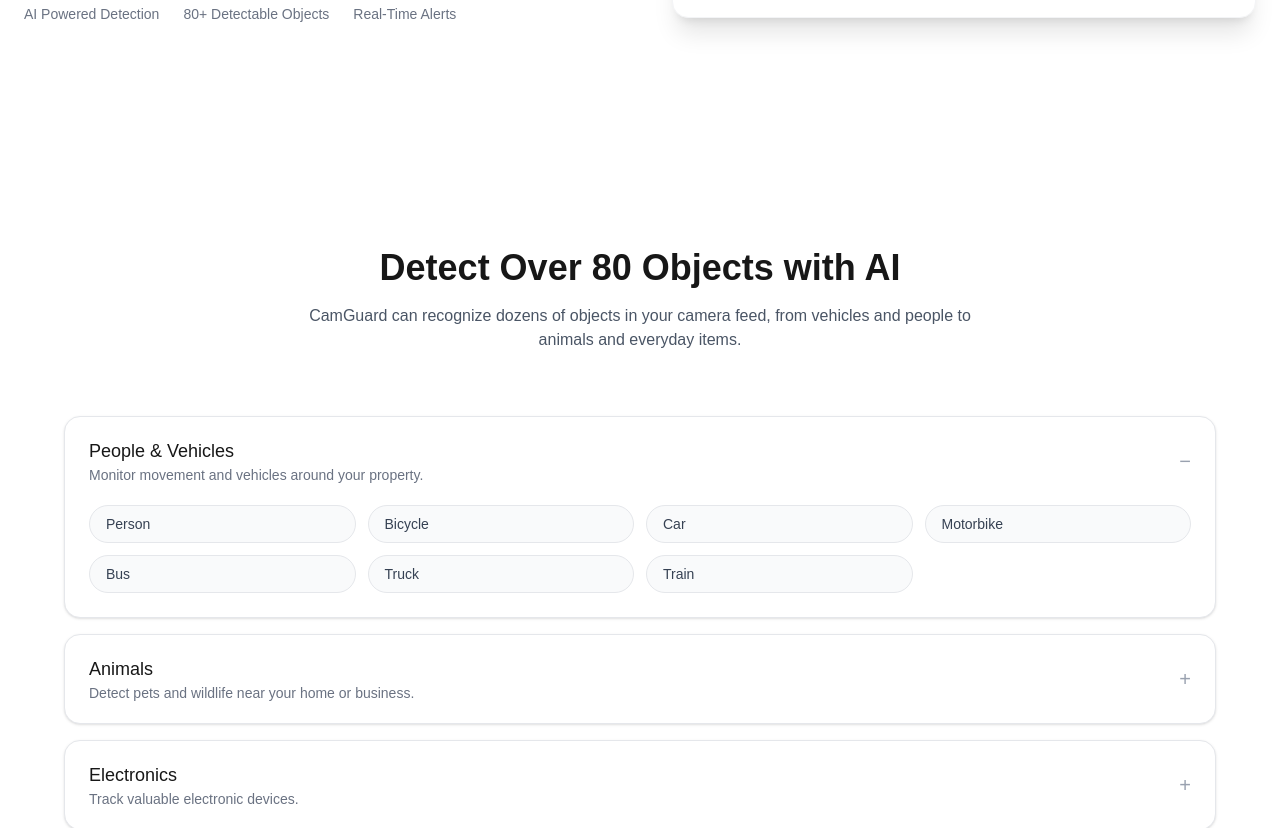
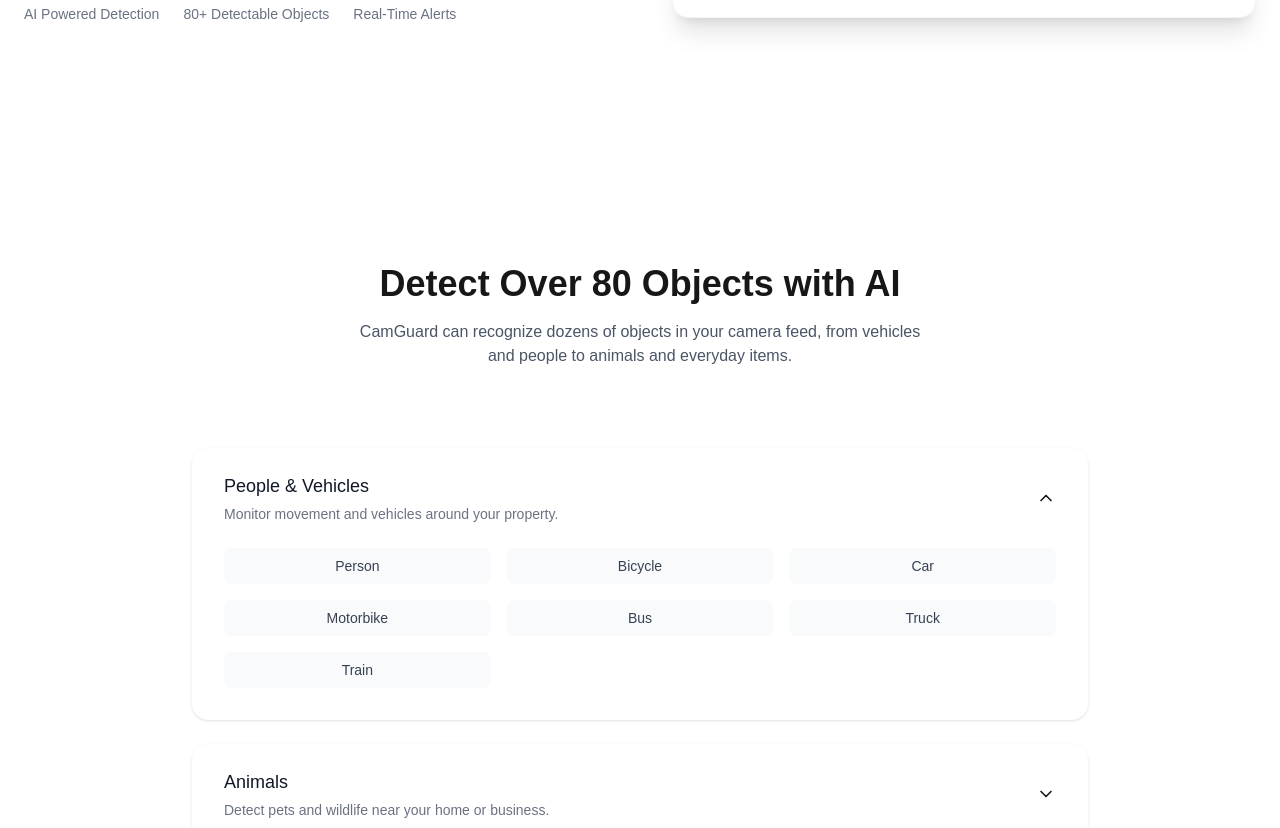
Before and after one commit to hanchevicicodrut/camGuardLandingPage, a Next.js app: page /en/features/custom-detection in a window 1280 px wide. Shown: the part 660-1488 px from the top of the page. Built offline with nearby package versions, Linux system fonts and the light colour scheme.

Commit message:
custom detection

```diff
--- a/app/[locale]/features/custom-detection/page.tsx
+++ b/app/[locale]/features/custom-detection/page.tsx
@@ -6,10 +6,11 @@
 export async function generateMetadata({
                                            params,
                                        }: {
-    params: { locale: string };
+    params: Promise<{ locale: string }>;
 }): Promise<Metadata> {
 
-    const isRO = params.locale === "ro";
+    const { locale } = await params;
+    const isRO = locale === "ro";
 
     return {
         title: isRO
@@ -21,7 +22,7 @@
             : "CamGuard detects more than 80 object types including people, vehicles, animals and everyday objects using AI.",
 
         alternates: {
-            canonical: `/${params.locale}/object-detection`,
+            canonical: `/${locale}/object-detection`,
             languages: {
                 en: "/en/object-detection",
                 ro: "/ro/object-detection",
@@ -34,22 +35,19 @@
 export default async function Page({
                                        params,
                                    }: {
-    params: { locale: string };
+    params: Promise<{ locale: string }>;
 }) {
 
-    const dict = await getDictionary(params.locale);
+    const { locale } = await params;
+
+    const dict = await getDictionary(locale);
 
     return (
         <main>
 
             <HeroCustomDetection dict={dict} />
 
-            {/* next sections */}
-            {/* <WhatIsObjectDetection dict={dict.customDetection} /> */}
             <ObjectsDetectionCategories dict={dict} />
-            {/* <UseCases dict={dict.customDetection} /> */}
-            {/* <HowDetectionWorks dict={dict.customDetection} /> */}
-            {/* <FAQ dict={dict.customDetection} /> */}
 
         </main>
     );
--- a/app/[locale]/features/custom-detection/sections/ObjectsDetectionCategories.tsx
+++ b/app/[locale]/features/custom-detection/sections/ObjectsDetectionCategories.tsx
@@ -1,6 +1,7 @@
 "use client";
 
 import { useState } from "react";
+import { ChevronDown } from "lucide-react";
 
 type Props = {
     dict: any;
@@ -9,85 +10,93 @@
 export default function ObjectsDetectionCategories({ dict }: Props) {
 
     const t = dict.customDetection.objects;
-
     const [open, setOpen] = useState<number | null>(0);
 
     return (
-        <section className="py-28 px-6 bg-white">
+        <section className="py-32 px-6 bg-white">
 
-            <div className="max-w-6xl mx-auto">
+            <div className="max-w-4xl mx-auto">
 
-                {/* title */}
-                <div className="text-center mb-16">
+                {/* Header */}
+                <div className="text-center mb-20">
 
                     <h2 className="text-4xl font-semibold mb-4">
                         {t.title}
                     </h2>
 
-                    <p className="text-gray-600 max-w-2xl mx-auto">
+                    <p className="text-gray-600 max-w-xl mx-auto">
                         {t.subtitle}
                     </p>
 
                 </div>
 
-                {/* categories */}
-                <div className="space-y-4">
+                {/* Categories */}
+                <div className="space-y-6">
 
                     {t.categories.map((category: any, i: number) => {
 
                         const isOpen = open === i;
 
                         return (
+
                             <div
                                 key={i}
-                                className="rounded-2xl border border-gray-200 bg-white shadow-sm hover:shadow-md transition"
+                                className="rounded-2xl bg-white shadow-sm hover:shadow-md transition"
                             >
 
-                                {/* header */}
+                                {/* Header */}
                                 <button
                                     onClick={() => setOpen(isOpen ? null : i)}
-                                    className="w-full flex justify-between items-center px-6 py-5 text-left"
+                                    className="w-full flex items-center justify-between px-8 py-6 text-left"
                                 >
 
                                     <div>
 
-                                        <h3 className="text-lg font-medium">
+                                        <h3 className="text-lg font-medium text-gray-900">
                                             {category.title}
                                         </h3>
 
-                                        <p className="text-sm text-gray-500">
+                                        <p className="text-sm text-gray-500 mt-1">
                                             {category.description}
                                         </p>
 
                                     </div>
 
-                                    <span className="text-gray-400 text-xl">
-                                        {isOpen ? "−" : "+"}
-                                    </span>
+                                    <ChevronDown
+                                        className={`transition-transform duration-300 ${
+                                            isOpen ? "rotate-180" : ""
+                                        }`}
+                                        size={20}
+                                    />
 
                                 </button>
 
-                                {/* objects */}
+                                {/* Content */}
                                 {isOpen && (
-                                    <div className="px-6 pb-6">
 
-                                        <div className="grid grid-cols-2 md:grid-cols-3 lg:grid-cols-4 gap-3">
+                                    <div className="px-8 pb-8">
+
+                                        <div className="grid grid-cols-2 md:grid-cols-3 gap-4">
 
                                             {category.objects.map((obj: string, j: number) => (
+
                                                 <div
                                                     key={j}
-                                                    className="px-4 py-2 rounded-full bg-gray-50 text-sm text-gray-700 border border-gray-200"
+                                                    className="px-4 py-2 rounded-lg bg-gray-50 text-sm text-gray-700 text-center hover:bg-blue-50 hover:text-blue-700 transition"
                                                 >
                                                     {obj}
                                                 </div>
+
                                             ))}
 
                                         </div>
 
                                     </div>
+
                                 )}
 
                             </div>
+
                         );
 
                     })}
--- a/package.json
+++ b/package.json
@@ -9,6 +9,7 @@
     "lint": "eslint"
   },
   "dependencies": {
+    "lucide-react": "^0.577.0",
     "next": "16.1.1",
     "react": "19.2.3",
     "react-dom": "19.2.3"
```
